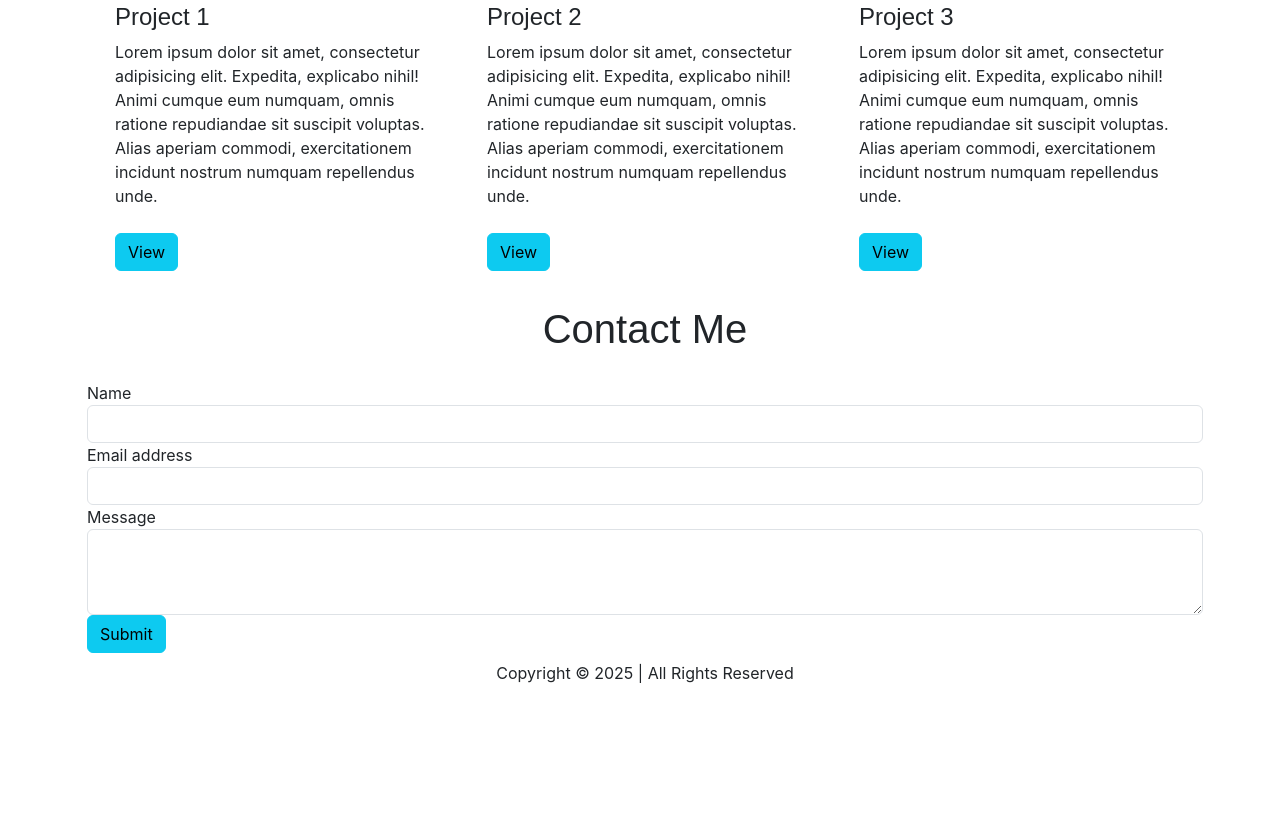
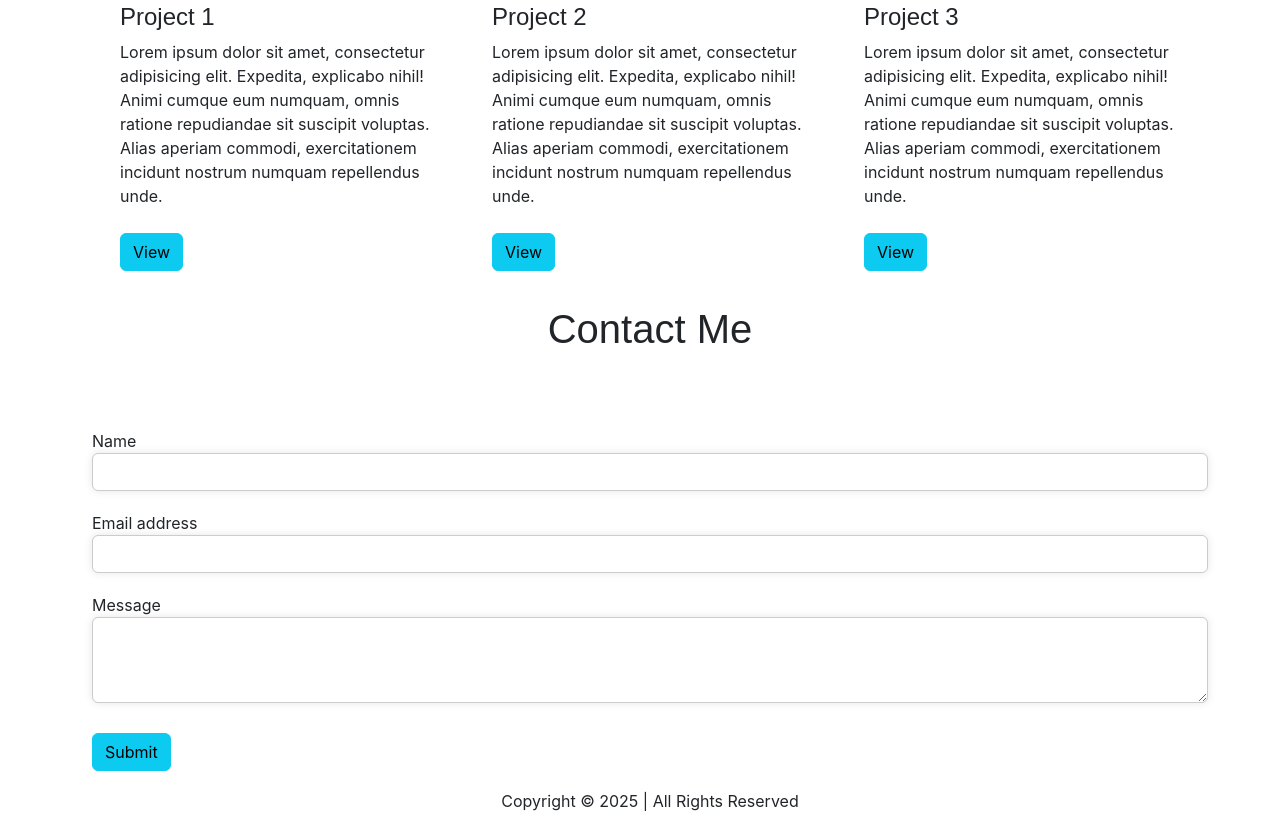
Before and after one commit to msnirmal/task1, a plain HTML site: page index.html in a window 1280 px wide. Shown: the part 767-1580 px from the top of the page. Before the commit the page ends 1452 px from the top, so only its background shows below. Drawn offline with nearby package versions, Linux system fonts and the light colour scheme.

Commit message:
tidy up the contact form

```diff
--- a/assets/css/style.css
+++ b/assets/css/style.css
@@ -13,7 +13,7 @@ h2 {
 
 body {
   font-family: 'Inter', sans-serif;
-  margin-left: 10px;
+  margin-left: 20px;
 }
 
 #main {
@@ -40,3 +40,27 @@ body {
     background-position: center;
     position: relative;
 }
+
+form {
+    padding-bottom: 10px;
+    padding-top: 48px;
+  }
+
+.form-group {
+    margin-bottom: 20px;
+  }
+  #button {
+    margin-top: 10px;
+  }
+
+   .form-control {
+    box-shadow: 0 0 8px rgba(0, 0, 0, 0.1);
+    border: 1px solid #ccc;
+    transition: box-shadow 0.2s ease;
+  }
+
+
+  .form-control:focus {
+    box-shadow: 0 0 10px rgba(0, 123, 255, 0.4);
+    border-color: #80bdff;
+  }
--- a/index.html
+++ b/index.html
@@ -109,7 +109,7 @@
   <div id="contact">
     <div class="container">
       <h1 class="text-center aboutHeading">Contact Me</h1>
-      <form>
+      <form name="contact" method="POST" data-netlify="true">
         <div class="form-group">
           <label for="formGroupExampleInput">Name</label>
           <input type="text" class="form-control" id="formGroupExampleInput">
```
